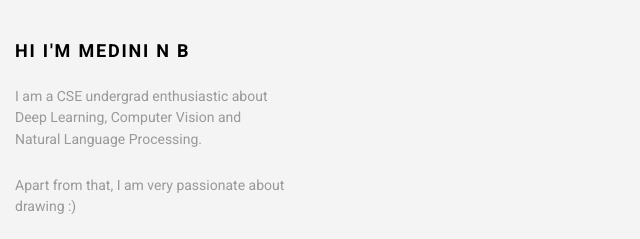
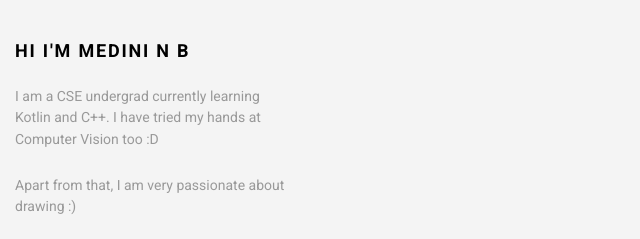
Before and after one commit to imedusa/artworks, a plain HTML site: page categories/index.html in a window 1280 px wide. Shown: the top 239 px of the page, 0-640 px from the left. Drawn offline with Linux system fonts and the light colour scheme.

Commit message:
Update index.html

```diff
--- a/categories/index.html
+++ b/categories/index.html
@@ -39,7 +39,7 @@
   <div class="sidebar-content">
     <h1 class="sidebar-heading"><a href="https://imedusa.github.io/artworks/">Hi I&#39;m Medini N B</a></h1>
 
-      <p class="sidebar-p">I am a CSE undergrad enthusiastic about Deep Learning, Computer Vision and Natural Language Processing.</p>
+      <p class="sidebar-p">I am a CSE undergrad currently learning Kotlin and C++. I have tried my hands at Computer Vision too :D</p>
 
       <p class="sidebar-p">Apart from that, I am very passionate about drawing :)</p>
 
```
